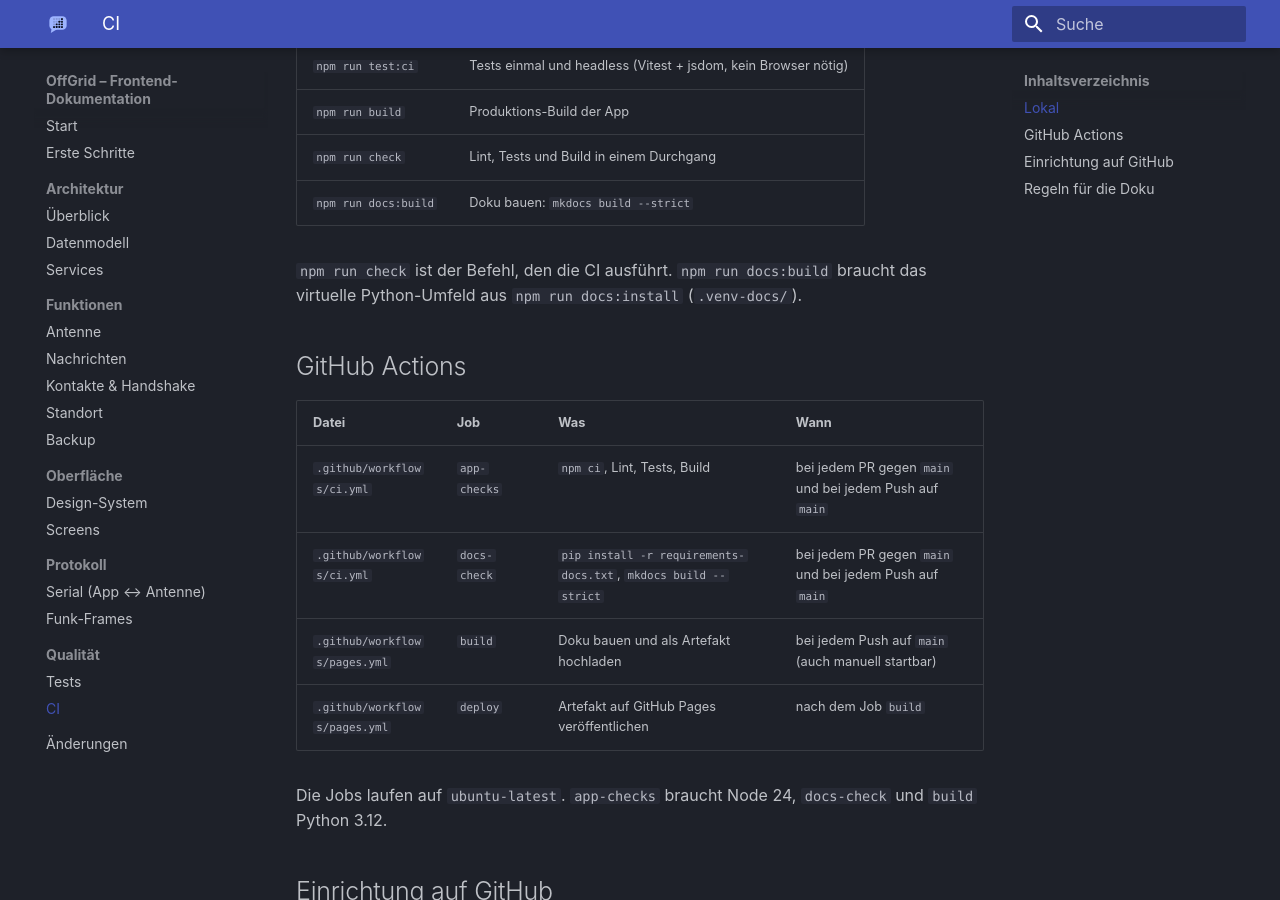
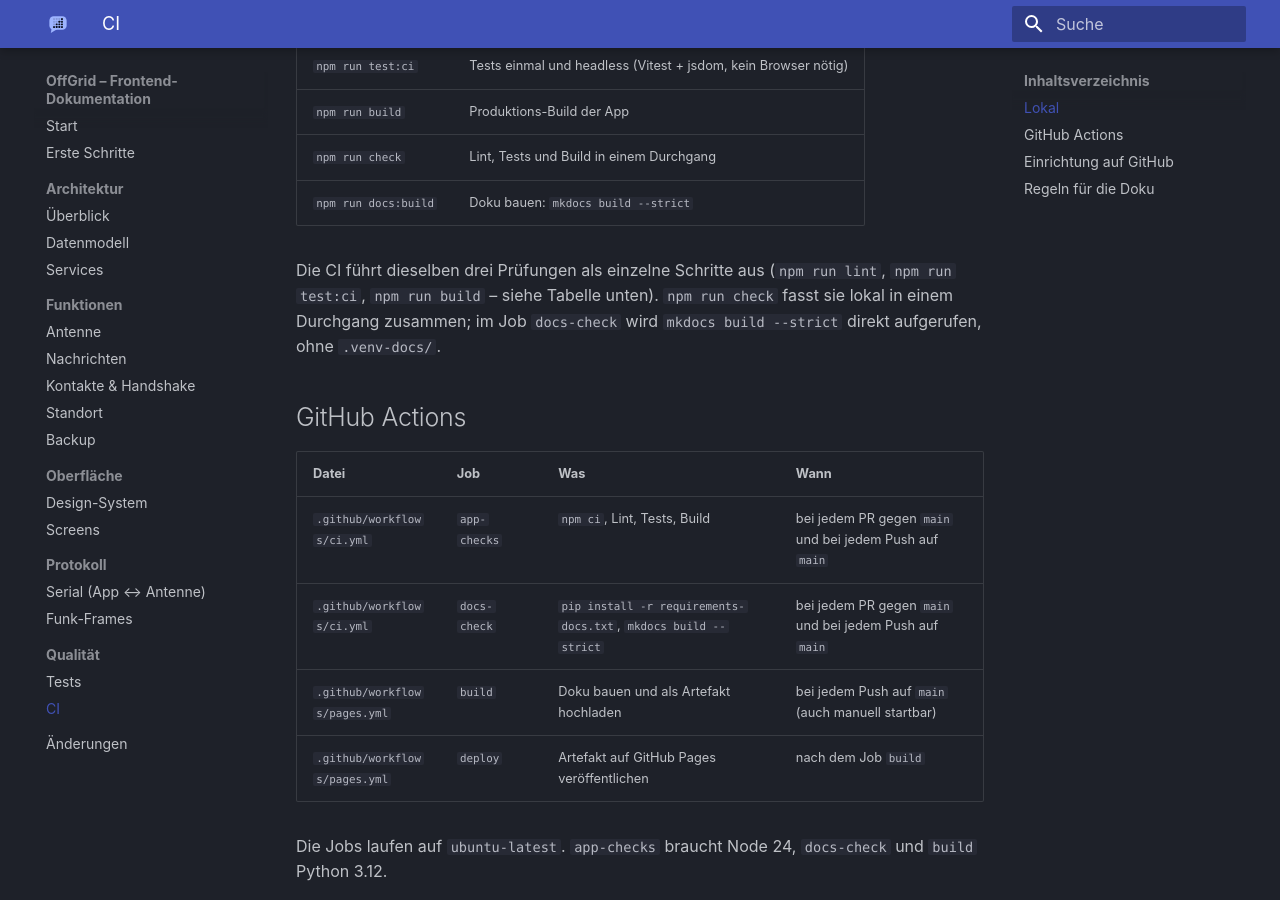
Before and after one commit to OffGridCH/app, an MkDocs documentation site: the page built from doku/qualitaet/ci.md, in a window 1280 px wide and 900 px high, scrolled down 344 px. Built offline with MkDocs 1.6.1 and Material for MkDocs 9.7.7, drawn with Linux system fonts in a browser that asks for light colours.

Commit message:
T21: CI-Beschreibung in doku/qualitaet/ci.md korrigiert

```diff
--- a/doku/qualitaet/ci.md
+++ b/doku/qualitaet/ci.md
@@ -12,8 +12,9 @@ Dieselben Prüfungen laufen lokal und automatisch bei jedem PR gegen `main`.
 | `npm run check` | Lint, Tests und Build in einem Durchgang |
 | `npm run docs:build` | Doku bauen: `mkdocs build --strict` |
 
-`npm run check` ist der Befehl, den die CI ausführt. `npm run docs:build` braucht das virtuelle Python-Umfeld aus
-`npm run docs:install` (`.venv-docs/`).
+Die CI führt dieselben drei Prüfungen als einzelne Schritte aus (`npm run lint`, `npm run test:ci`, `npm run build` –
+siehe Tabelle unten). `npm run check` fasst sie lokal in einem Durchgang zusammen; im Job `docs-check` wird
+`mkdocs build --strict` direkt aufgerufen, ohne `.venv-docs/`.
 
 ## GitHub Actions
 
```
